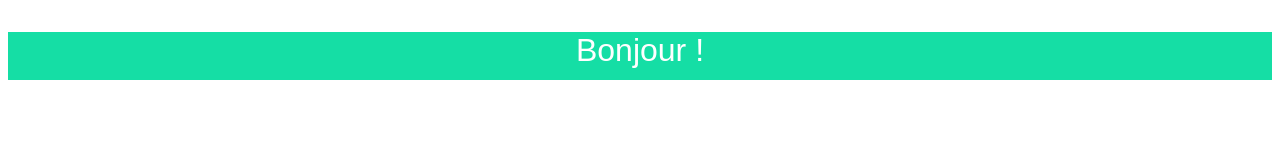
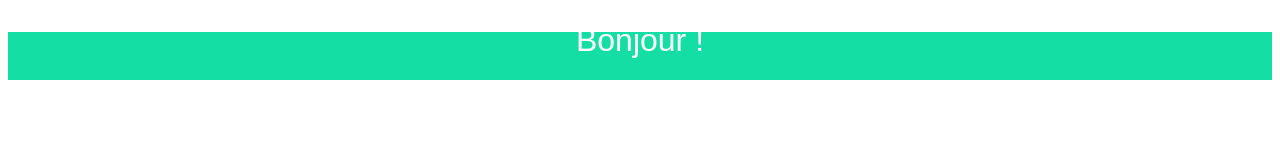
Before and after one commit to JohanHauteville/Exercices, a website: page index.html in a window 1280 px wide. Drawn offline with Linux system fonts and the light colour scheme.

```diff
--- a/SASS/main.scss
+++ b/SASS/main.scss
@@ -8,3 +8,8 @@
     background-color: $color-primary;
     color: white;
 }
+
+p{
+    font-weight: 500;
+    line-height: 1rem;
+}
```
Also changed, not shown: package.json (added, +14 -0 lines), CSS/main.css, 2 other files.
